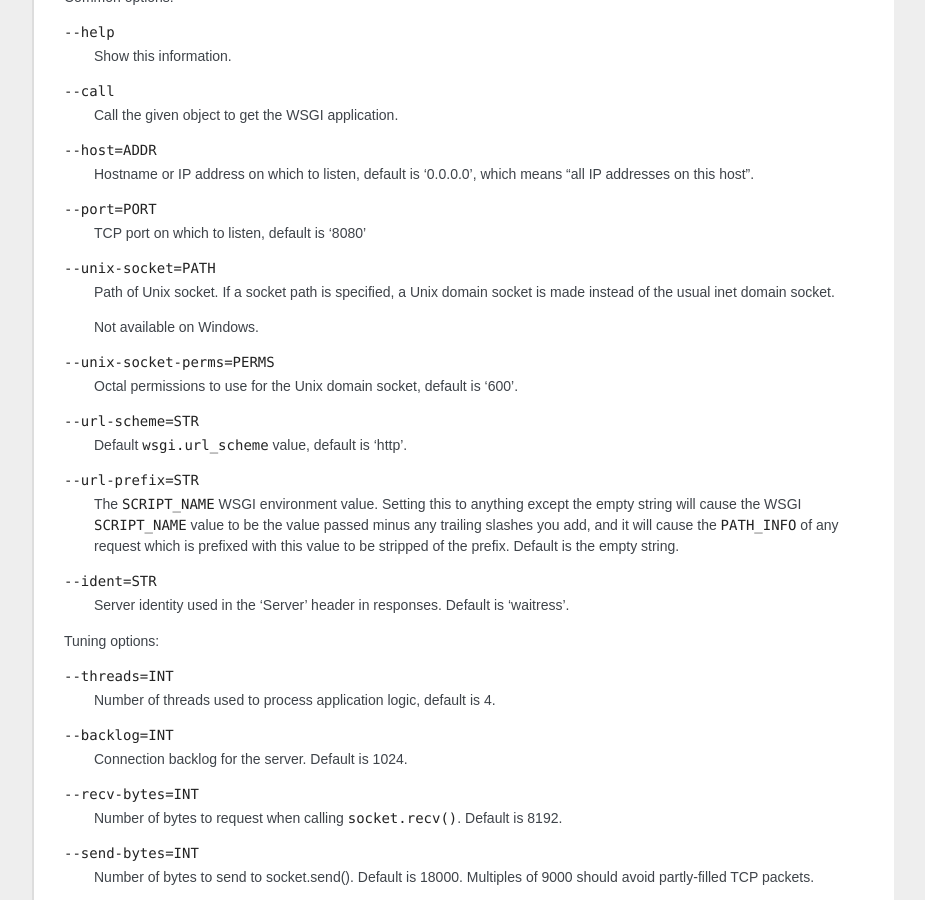
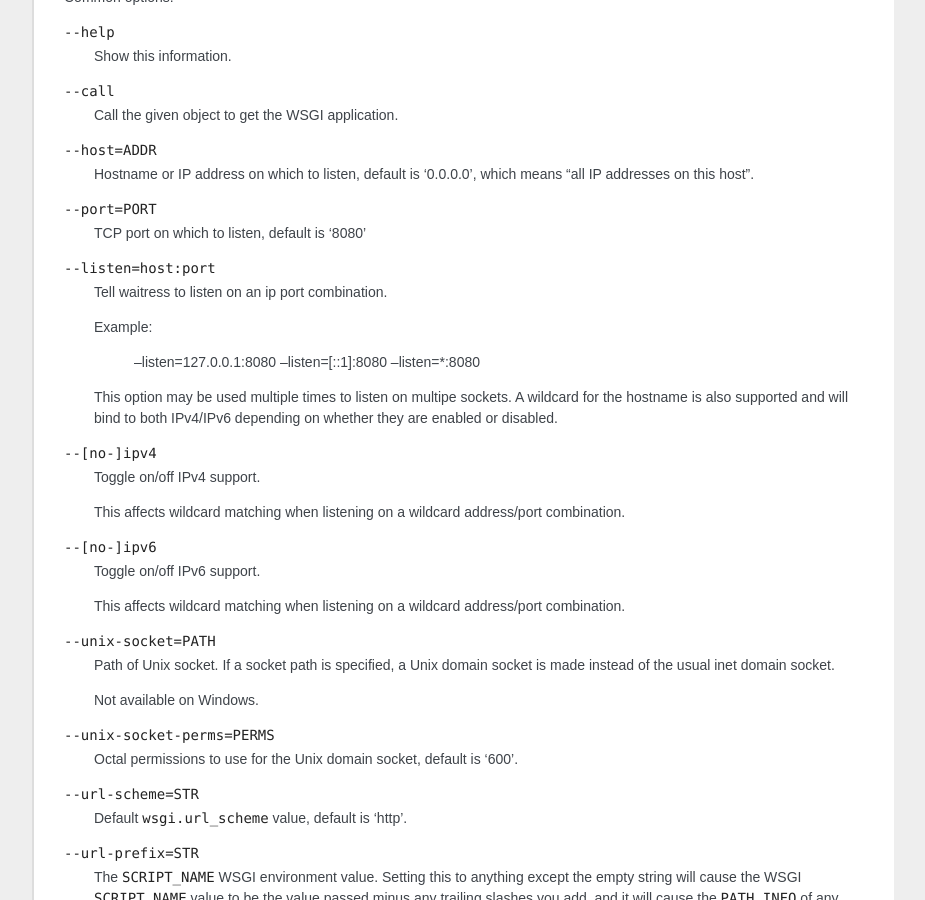
Before and after one commit to Pylons/waitress, a Sphinx documentation site: the page built from docs/runner.rst, in a window 1280 px wide and 900 px high, scrolled down 1338 px. Shown: the whole window, without its empty margins (198-1123 px from the left). Built offline with Sphinx 7.4.7, drawn with Linux system fonts in a browser that asks for light colours; some web fonts are replaced.

Commit message:
Place documentation in appropriate file

```diff
--- a/docs/runner.rst
+++ b/docs/runner.rst
@@ -85,6 +85,31 @@ Common options:
 ``--port=PORT``
     TCP port on which to listen, default is '8080'
 
+``--listen=host:port``
+    Tell waitress to listen on an ip port combination.
+
+    Example:
+
+        --listen=127.0.0.1:8080
+        --listen=[::1]:8080
+        --listen=*:8080
+
+    This option may be used multiple times to listen on multipe sockets.
+    A wildcard for the hostname is also supported and will bind to both
+    IPv4/IPv6 depending on whether they are enabled or disabled.
+
+``--[no-]ipv4``
+    Toggle on/off IPv4 support.
+
+    This affects wildcard matching when listening on a wildcard address/port
+    combination.
+
+``--[no-]ipv6``
+    Toggle on/off IPv6 support.
+
+    This affects wildcard matching when listening on a wildcard address/port
+    combination.
+
 ``--unix-socket=PATH``
     Path of Unix socket. If a socket path is specified, a Unix domain
     socket is made instead of the usual inet domain socket.
```
Also changed, not shown: docs/arguments.rst (+3 -11 lines).
